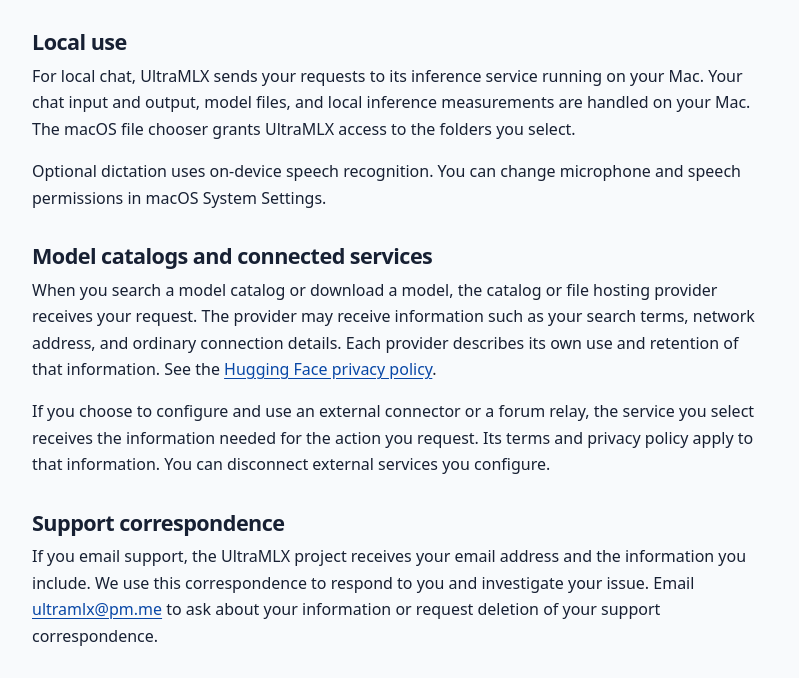
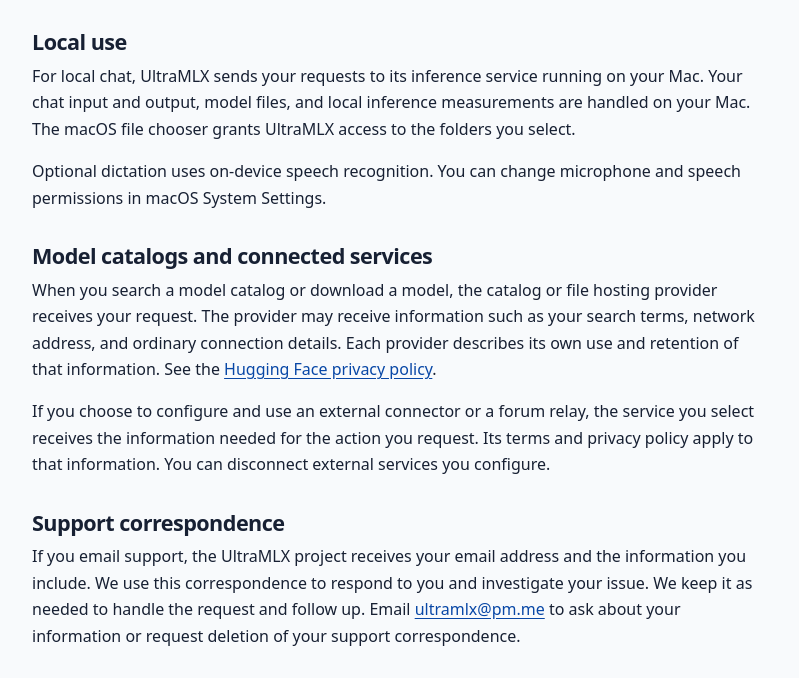
Before and after one commit to bourbaki-friends/ultramlx-support, a plain HTML site: page privacy/index.html in a window 1280 px wide. Shown: the part 264-942 px from the top of the page, without its empty margins (240-1039 px from the left). Drawn offline with Linux system fonts and the light colour scheme.

Commit message:
Explain support correspondence retention

```diff
--- a/privacy/index.html
+++ b/privacy/index.html
@@ -32,7 +32,7 @@
     <p>If you choose to configure and use an external connector or a forum relay, the service you select receives the information needed for the action you request. Its terms and privacy policy apply to that information. You can disconnect external services you configure.</p>
 
     <h2>Support correspondence</h2>
-    <p>If you email support, the UltraMLX project receives your email address and the information you include. We use this correspondence to respond to you and investigate your issue. Email <a href="mailto:ultramlx@pm.me">ultramlx@pm.me</a> to ask about your information or request deletion of your support correspondence.</p>
+    <p>If you email support, the UltraMLX project receives your email address and the information you include. We use this correspondence to respond to you and investigate your issue. We keep it as needed to handle the request and follow up. Email <a href="mailto:ultramlx@pm.me">ultramlx@pm.me</a> to ask about your information or request deletion of your support correspondence.</p>
 
     <h2>Advertising and website hosting</h2>
     <p>UltraMLX carries no advertising and has no default app analytics collector. This support site uses no tracking scripts. GitHub Pages hosts this site and can log requests for security and service operation. See the <a href="https://docs.github.com/en/site-policy/privacy-policies/github-general-privacy-statement">GitHub Privacy Statement</a>.</p>
```
